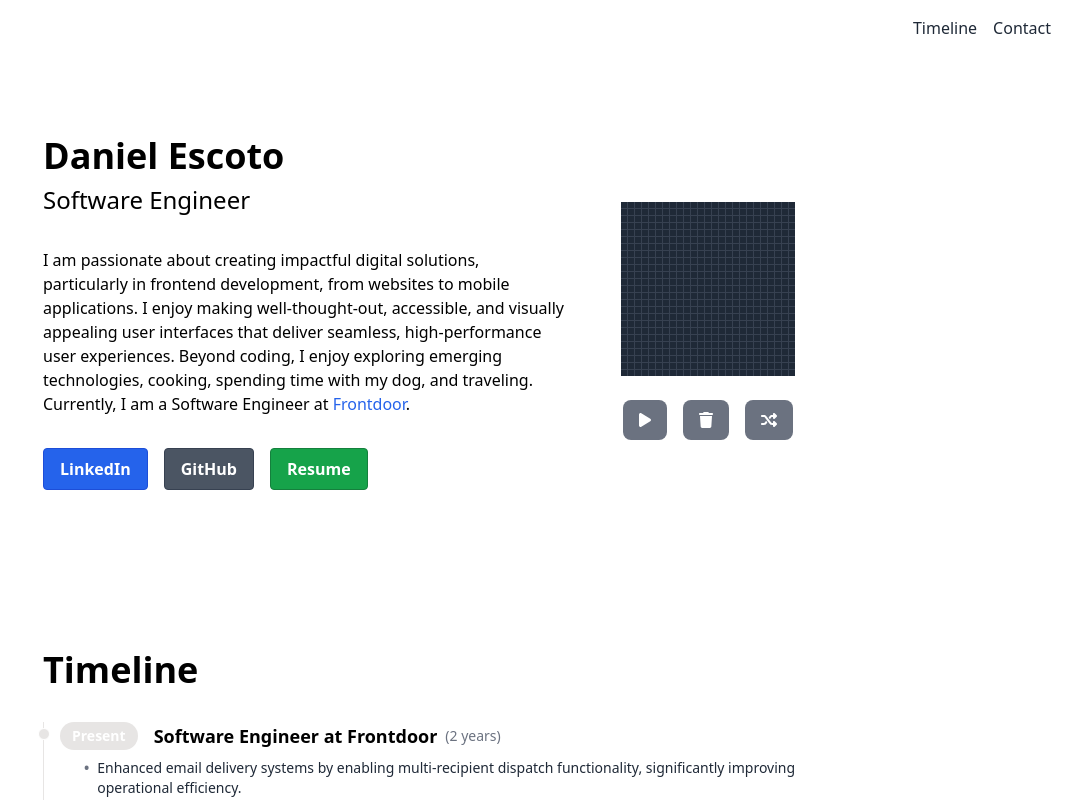
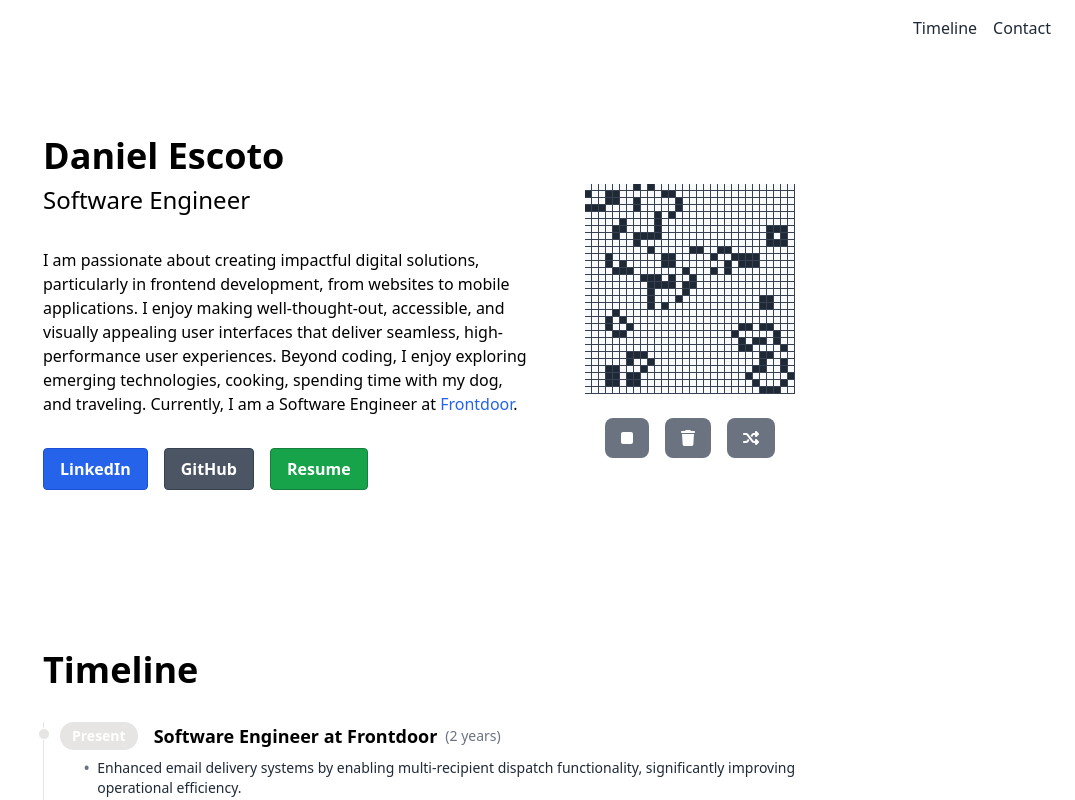
Before and after one commit to daniel-escoto/portfolio, a React (Vite) app: page / in a window 1280 px wide. Shown: the top 800 px of the page, without its empty margins (205-1280 px from the left). Built offline with nearby package versions, Linux system fonts and the light colour scheme.

Commit message:
improvements

```diff
--- a/src/components/GameOfLife.tsx
+++ b/src/components/GameOfLife.tsx
@@ -1,20 +1,99 @@
-import { useState, useCallback, useRef } from "react";
+import { useState, useCallback, useRef, useEffect } from "react";
 import { motion } from "framer-motion";
 import GameControls from "./GameControls";
+import { isDarkMode } from "../util";
 
-const GRID_SIZE = 25;
+const GRID_SIZE = 30;
 const CELL_SIZE = 6;
+const GRID_COLOR = "#374151";
+const RESET_INTERVAL = 15000; // 15 seconds
+const SPEED = 250;
+
+const backgroundColor = isDarkMode() ? "#1f2935" : "#f9fafb";
+const cellColor = isDarkMode() ? "#f3f4f6" : "#1f2935";
+
+const createRandomGrid = () =>
+  Array(GRID_SIZE)
+    .fill(null)
+    .map(() =>
+      Array(GRID_SIZE)
+        .fill(null)
+        .map(() => Math.random() > 0.7)
+    );
 
 export default function GameOfLife() {
-  const [grid, setGrid] = useState(() => {
-    return Array(GRID_SIZE)
-      .fill(null)
-      .map(() => Array(GRID_SIZE).fill(false));
-  });
-
-  const [isRunning, setIsRunning] = useState(false);
+  const canvasRef = useRef<HTMLCanvasElement>(null);
+  const [grid, setGrid] = useState(createRandomGrid);
+  const [isRunning, setIsRunning] = useState(true);
   const runningRef = useRef(isRunning);
   runningRef.current = isRunning;
+
+  // Auto-reset timer
+  useEffect(() => {
+    const intervalId = setInterval(() => {
+      if (runningRef.current) {
+        setGrid(createRandomGrid());
+      }
+    }, RESET_INTERVAL);
+
+    return () => clearInterval(intervalId);
+  }, []);
+
+  // Draw grid on canvas
+  const drawGrid = useCallback(() => {
+    const canvas = canvasRef.current;
+    if (!canvas) return;
+
+    const ctx = canvas.getContext("2d");
+    if (!ctx) return;
+
+    ctx.clearRect(0, 0, canvas.width, canvas.height);
+
+    // Draw cells
+    grid.forEach((row, i) => {
+      row.forEach((cell, j) => {
+        ctx.fillStyle = cell ? cellColor : backgroundColor;
+        ctx.fillRect(
+          j * (CELL_SIZE + 1),
+          i * (CELL_SIZE + 1),
+          CELL_SIZE,
+          CELL_SIZE
+        );
+      });
+    });
+
+    // Draw grid lines
+    ctx.fillStyle = GRID_COLOR;
+    for (let i = 0; i <= GRID_SIZE; i++) {
+      ctx.fillRect(i * (CELL_SIZE + 1) - 1, 0, 1, (CELL_SIZE + 1) * GRID_SIZE);
+    }
+    for (let j = 0; j <= GRID_SIZE; j++) {
+      ctx.fillRect(0, j * (CELL_SIZE + 1) - 1, (CELL_SIZE + 1) * GRID_SIZE, 1);
+    }
+  }, [grid]);
+
+  // Handle canvas click
+  const handleCanvasClick = useCallback(
+    (event: React.MouseEvent<HTMLCanvasElement>) => {
+      const canvas = canvasRef.current;
+      if (!canvas) return;
+
+      const rect = canvas.getBoundingClientRect();
+      const x = event.clientX - rect.left;
+      const y = event.clientY - rect.top;
+      const i = Math.floor(y / (CELL_SIZE + 1));
+      const j = Math.floor(x / (CELL_SIZE + 1));
+
+      if (i >= 0 && i < GRID_SIZE && j >= 0 && j < GRID_SIZE) {
+        setGrid((currentGrid) => {
+          const newGrid = [...currentGrid.map((row) => [...row])];
+          newGrid[i][j] = !newGrid[i][j];
+          return newGrid;
+        });
+      }
+    },
+    []
+  );
 
   const runSimulation = useCallback(() => {
     if (!runningRef.current) return;
@@ -49,23 +128,23 @@
       return nextGrid;
     });
 
-    setTimeout(runSimulation, 100);
+    setTimeout(runSimulation, SPEED);
   }, []);
 
-  const handleCellClick = (i: number, j: number) => {
-    setGrid((currentGrid) => {
-      const newGrid = [...currentGrid.map((row) => [...row])];
-      newGrid[i][j] = !newGrid[i][j];
-      return newGrid;
-    });
-  };
+  // Update canvas when grid changes
+  useEffect(() => {
+    drawGrid();
+  }, [grid, drawGrid]);
+
+  // Start simulation on load
+  useEffect(() => {
+    if (isRunning) {
+      runSimulation();
+    }
+  }, [isRunning, runSimulation]);
 
   const handleToggleRunning = () => {
-    setIsRunning(!isRunning);
-    if (!isRunning) {
-      runningRef.current = true;
-      runSimulation();
-    }
+    setIsRunning((prev) => !prev);
   };
 
   const handleClear = () => {
@@ -77,15 +156,7 @@
   };
 
   const handleRandom = () => {
-    setGrid(
-      Array(GRID_SIZE)
-        .fill(null)
-        .map(() =>
-          Array(GRID_SIZE)
-            .fill(null)
-            .map(() => Math.random() > 0.7)
-        )
-    );
+    setGrid(createRandomGrid());
   };
 
   return (
@@ -96,33 +167,13 @@
         transition={{ duration: 0.3 }}
         className="p-4 rounded-lg"
       >
-        <div
-          style={{
-            display: "grid",
-            gridTemplateColumns: `repeat(${GRID_SIZE}, ${CELL_SIZE}px)`,
-            gap: 1,
-            background: "#374151",
-          }}
-        >
-          {grid.map((row, i) =>
-            row.map((cell, j) => (
-              <motion.div
-                key={`${i}-${j}`}
-                initial={{ scale: 0 }}
-                animate={{ scale: 1 }}
-                transition={{ duration: 0.2 }}
-                onClick={() => handleCellClick(i, j)}
-                style={{
-                  width: CELL_SIZE,
-                  height: CELL_SIZE,
-                  backgroundColor: cell ? "rgb(255 255 255)" : "rgb(31 41 55)",
-                  cursor: "pointer",
-                }}
-                whileHover={{ scale: 1.2 }}
-              />
-            ))
-          )}
-        </div>
+        <canvas
+          ref={canvasRef}
+          width={(CELL_SIZE + 1) * GRID_SIZE}
+          height={(CELL_SIZE + 1) * GRID_SIZE}
+          onClick={handleCanvasClick}
+          style={{ cursor: "pointer" }}
+        />
       </motion.div>
 
       <GameControls
--- /dev/null
+++ b/src/util.ts
@@ -0,0 +1,6 @@
+export const isDarkMode = () => {
+  return (
+    window.matchMedia &&
+    window.matchMedia("(prefers-color-scheme: dark)").matches
+  );
+};
```
